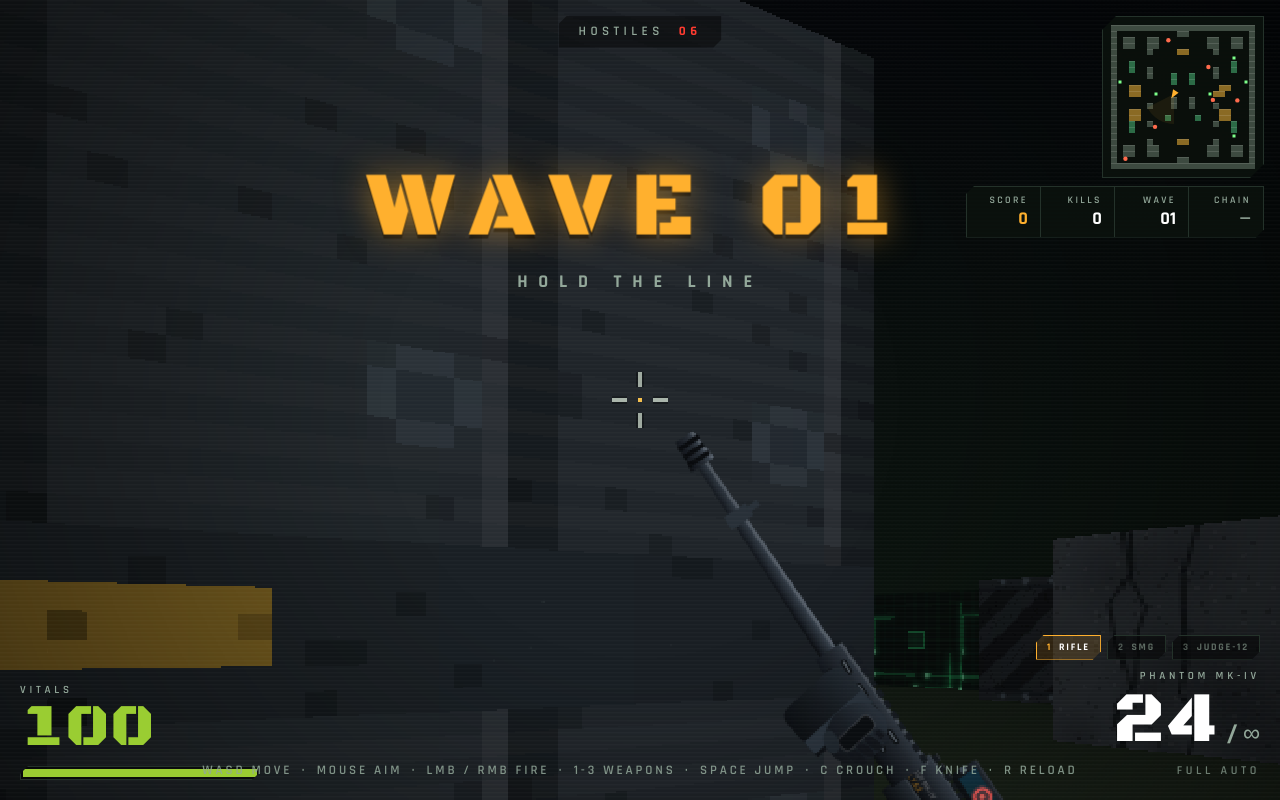
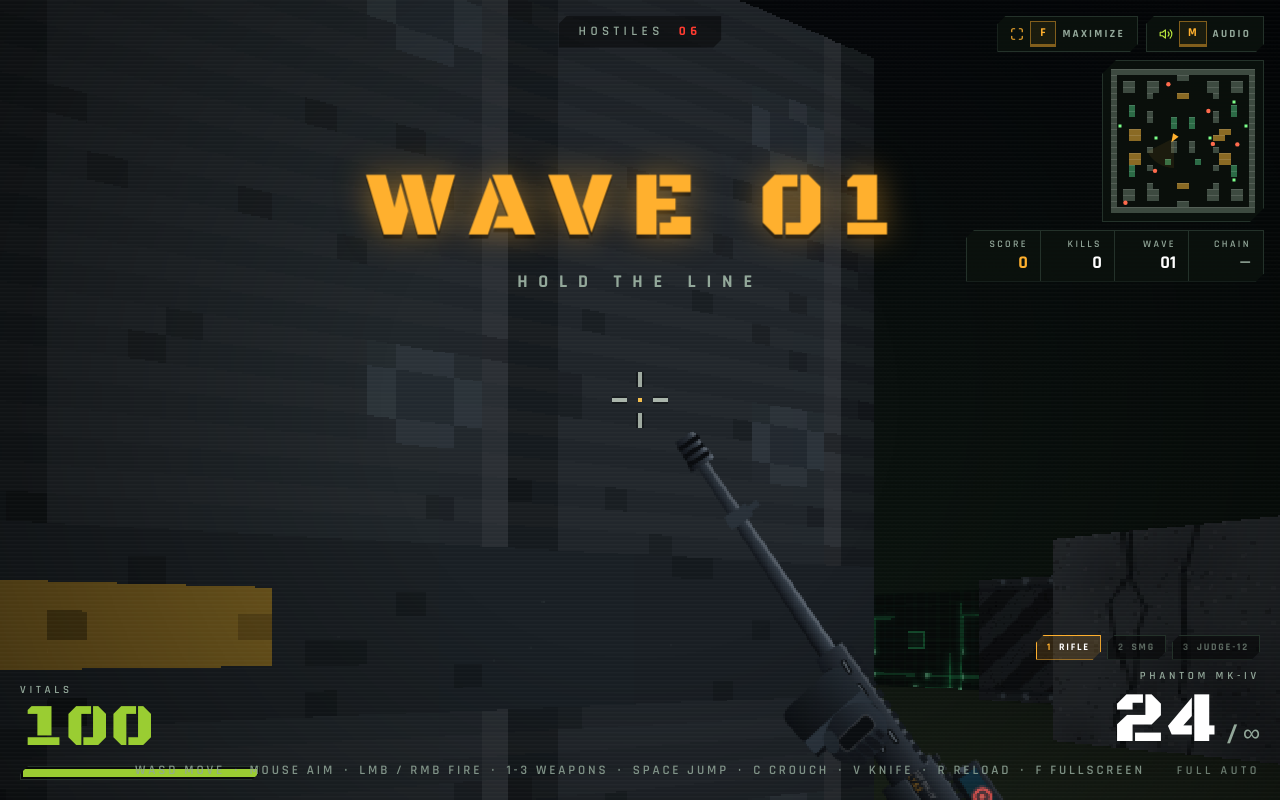
Before and after one commit to codewithabhiishek/Blackout-protocol, a React (Vite) app: page / in a window 1280 px wide. Both pictures are taken after a click on the button "DEPLOY". Built offline with nearby package versions, Linux system fonts and the light colour scheme.

Commit message:
feat: add F key and interactive Maximize Screen button for PC/laptop players

```diff
--- a/src/App.tsx
+++ b/src/App.tsx
@@ -1,6 +1,7 @@
 import { useCallback, useEffect, useRef, useState } from "react";
 import { Game, type HudData, type GameEvent, type OverStats } from "./game/engine";
 import { sfx } from "./game/audio";
+import { Maximize, Minimize, Volume2, VolumeX } from "lucide-react";
 
 /* ------------------------------------------------------------------ */
 
@@ -182,6 +183,23 @@ export default function App() {
   const [stats, setStats] = useState<OverStats | null>(null);
   const [best, setBest] = useState<number>(() => Number(localStorage.getItem(BEST_KEY) ?? 0));
   const [muted, setMuted] = useState(false);
+  const [isFullscreen, setIsFullscreen] = useState(false);
+
+  const toggleFullscreen = useCallback(() => {
+    if (!document.fullscreenElement) {
+      document.documentElement.requestFullscreen?.().catch(() => {});
+    } else {
+      document.exitFullscreen?.().catch(() => {});
+    }
+  }, []);
+
+  useEffect(() => {
+    const onFsChange = () => {
+      setIsFullscreen(!!document.fullscreenElement);
+    };
+    document.addEventListener("fullscreenchange", onFsChange);
+    return () => document.removeEventListener("fullscreenchange", onFsChange);
+  }, []);
 
   useEffect(() => {
     const canvas = canvasRef.current!;
@@ -260,6 +278,9 @@ export default function App() {
 
   useEffect(() => {
     const onKey = (e: KeyboardEvent) => {
+      if (e.code === "KeyF") {
+        toggleFullscreen();
+      }
       if (e.code !== "Enter") return;
       if (screen === "menu") deploy();
       else if (screen === "over") restart();
@@ -267,7 +288,7 @@ export default function App() {
     };
     window.addEventListener("keydown", onKey);
     return () => window.removeEventListener("keydown", onKey);
-  }, [screen, deploy, restart, resume]);
+  }, [screen, deploy, restart, resume, toggleFullscreen]);
 
   const inGame = screen !== "menu";
   const hpColor = hud.hp <= 30 ? "#ff3b30" : hud.hp <= 60 ? "#ffb02e" : "#9acd32";
@@ -319,8 +340,26 @@ export default function App() {
             </div>
           )}
 
-          {/* minimap + score */}
+          {/* minimap + score + header controls */}
           <div className="absolute right-4 top-4 flex flex-col items-end gap-2">
+            <div className="flex items-center gap-2">
+              <button
+                onClick={(e) => { e.stopPropagation(); toggleFullscreen(); }}
+                className="pointer-events-auto chamfer-sm border border-line bg-panel/85 px-3 py-1 text-[11px] font-bold tracking-[0.2em] text-ghost hover:text-brass hover:border-brass flex items-center gap-1.5 transition-colors cursor-pointer"
+                title="Toggle Fullscreen (F)"
+              >
+                {isFullscreen ? <Minimize className="h-3.5 w-3.5 text-brass" /> : <Maximize className="h-3.5 w-3.5 text-brass" />}
+                <span className="kbd text-[10px]">F</span> {isFullscreen ? "WINDOW" : "MAXIMIZE"}
+              </button>
+              <button
+                onClick={(e) => { e.stopPropagation(); toggleMute(); }}
+                className="pointer-events-auto chamfer-sm border border-line bg-panel/85 px-3 py-1 text-[11px] font-bold tracking-[0.2em] text-ghost hover:text-brass hover:border-brass flex items-center gap-1.5 transition-colors cursor-pointer"
+                title="Toggle Sound (M)"
+              >
+                {muted ? <VolumeX className="h-3.5 w-3.5 text-blood" /> : <Volume2 className="h-3.5 w-3.5 text-acid" />}
+                <span className="kbd text-[10px]">M</span> {muted ? "MUTED" : "AUDIO"}
+              </button>
+            </div>
             <div className="chamfer border border-line bg-panel/85 p-1.5">
               <canvas ref={miniRef} width={148} height={148} className="block h-[148px] w-[148px]" />
             </div>
@@ -402,7 +441,7 @@ export default function App() {
           {/* controls hint */}
           {screen === "play" && (
             <div className="anim-hint absolute bottom-5 left-1/2 -translate-x-1/2 whitespace-nowrap text-[13px] font-semibold tracking-[0.22em] text-ghost">
-              WASD MOVE&ensp;·&ensp;MOUSE AIM&ensp;·&ensp;LMB / RMB FIRE&ensp;·&ensp;1-3 WEAPONS&ensp;·&ensp;SPACE JUMP&ensp;·&ensp;C CROUCH&ensp;·&ensp;F KNIFE&ensp;·&ensp;R RELOAD
+              WASD MOVE&ensp;·&ensp;MOUSE AIM&ensp;·&ensp;LMB / RMB FIRE&ensp;·&ensp;1-3 WEAPONS&ensp;·&ensp;SPACE JUMP&ensp;·&ensp;C CROUCH&ensp;·&ensp;V KNIFE&ensp;·&ensp;R RELOAD&ensp;·&ensp;F FULLSCREEN
             </div>
           )}
 
@@ -435,10 +474,19 @@ export default function App() {
             <div className="anim-rise flex items-center gap-3 text-[11px] font-bold tracking-[0.4em] text-ghost">
               <CrosshairIcon className="h-4 w-4 text-brass" />
               RAYCAST TACTICAL ARENA&nbsp;&nbsp;·&nbsp;&nbsp;BUILD 2.6.1&nbsp;&nbsp;·&nbsp;&nbsp;SECTOR 7 COMPOUND
-              <span className="ml-auto hidden items-center gap-2 md:flex">
-                <span className="inline-block h-2 w-2 animate-pulse bg-acid" />
-                LINK ESTABLISHED
-              </span>
+              <div className="ml-auto flex items-center gap-3">
+                <button
+                  onClick={toggleFullscreen}
+                  className="pointer-events-auto chamfer-sm border border-line bg-panel/90 px-3.5 py-1.5 text-[11px] font-bold tracking-[0.2em] text-white hover:border-brass hover:text-brass flex items-center gap-2 transition-colors cursor-pointer"
+                >
+                  {isFullscreen ? <Minimize className="h-3.5 w-3.5 text-brass" /> : <Maximize className="h-3.5 w-3.5 text-brass" />}
+                  <span className="kbd text-[10px]">F</span> {isFullscreen ? "EXIT FULLSCREEN" : "MAXIMIZE SCREEN"}
+                </button>
+                <span className="hidden items-center gap-2 md:flex">
+                  <span className="inline-block h-2 w-2 animate-pulse bg-acid" />
+                  LINK ESTABLISHED
+                </span>
+              </div>
             </div>
 
             {/* main row */}
@@ -555,6 +603,10 @@ export default function App() {
               <button onClick={resume} className="chamfer-sm bg-brass px-6 py-3 font-display text-lg tracking-[0.22em] text-ink transition-colors hover:bg-white">
                 RESUME — P
               </button>
+              <button onClick={toggleFullscreen} className="chamfer-sm border border-line bg-pit px-6 py-3 font-display text-base tracking-[0.22em] text-ghost transition-colors hover:border-brassdim hover:text-white flex items-center justify-center gap-2">
+                {isFullscreen ? <Minimize className="h-4 w-4 text-brass" /> : <Maximize className="h-4 w-4 text-brass" />}
+                {isFullscreen ? "EXIT FULLSCREEN — F" : "MAXIMIZE SCREEN — F"}
+              </button>
               <button onClick={restart} className="chamfer-sm border border-line bg-pit px-6 py-3 font-display text-base tracking-[0.22em] text-ghost transition-colors hover:border-brassdim hover:text-white">
                 RESTART OPERATION
               </button>
--- a/src/game/engine.ts
+++ b/src/game/engine.ts
@@ -444,6 +444,14 @@ export class Game {
     if (document.pointerLockElement === this.canvas) document.exitPointerLock();
   }
 
+  toggleFullscreen() {
+    if (!document.fullscreenElement) {
+      document.documentElement.requestFullscreen?.().catch(() => {});
+    } else {
+      document.exitFullscreen?.().catch(() => {});
+    }
+  }
+
   toggleMute(): boolean {
     const m = sfx.toggleMute();
     this.pushHud();
@@ -480,11 +488,12 @@ export class Game {
   private onKeyDown = (e: KeyboardEvent) => {
     if (["Space", "ArrowUp", "ArrowDown", "ArrowLeft", "ArrowRight"].includes(e.code)) e.preventDefault();
     this.keys.add(e.code);
+    if (e.code === "KeyF") this.toggleFullscreen();
     if (this.mode === "play" && !this.paused && !this.dead) {
       if (e.code === "KeyR") this.startReload();
       if (e.code === "Space") this.tryJump();
       if (e.code === "KeyC") this.crouchLock = !this.crouchLock;
-      if (e.code === "KeyF" || e.code === "KeyV") this.tryMelee();
+      if (e.code === "KeyV" || e.code === "KeyE") this.tryMelee();
       if (e.code === "Digit1") this.switchWeapon(0);
       if (e.code === "Digit2") this.switchWeapon(1);
       if (e.code === "Digit3") this.switchWeapon(2);
```
Also changed, not shown: 1 other file (tests, documents, lock files or other folders).
